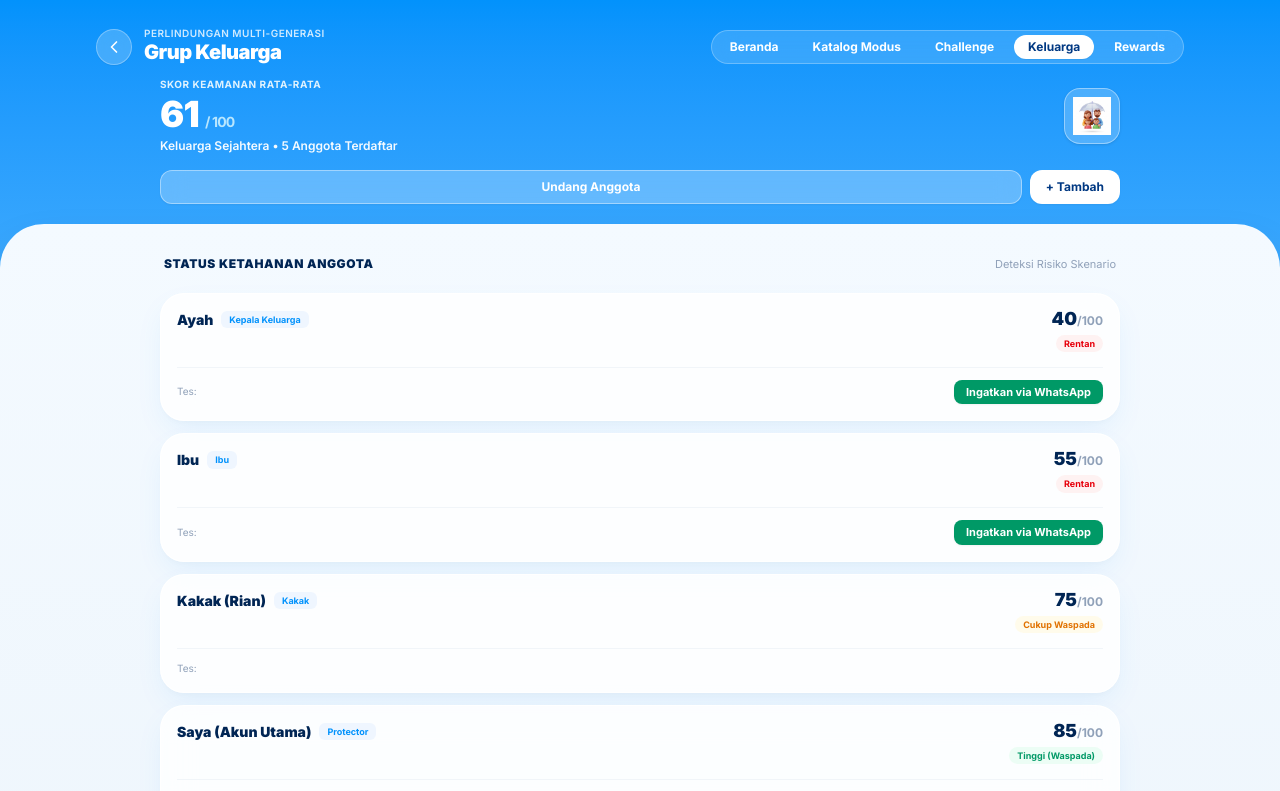
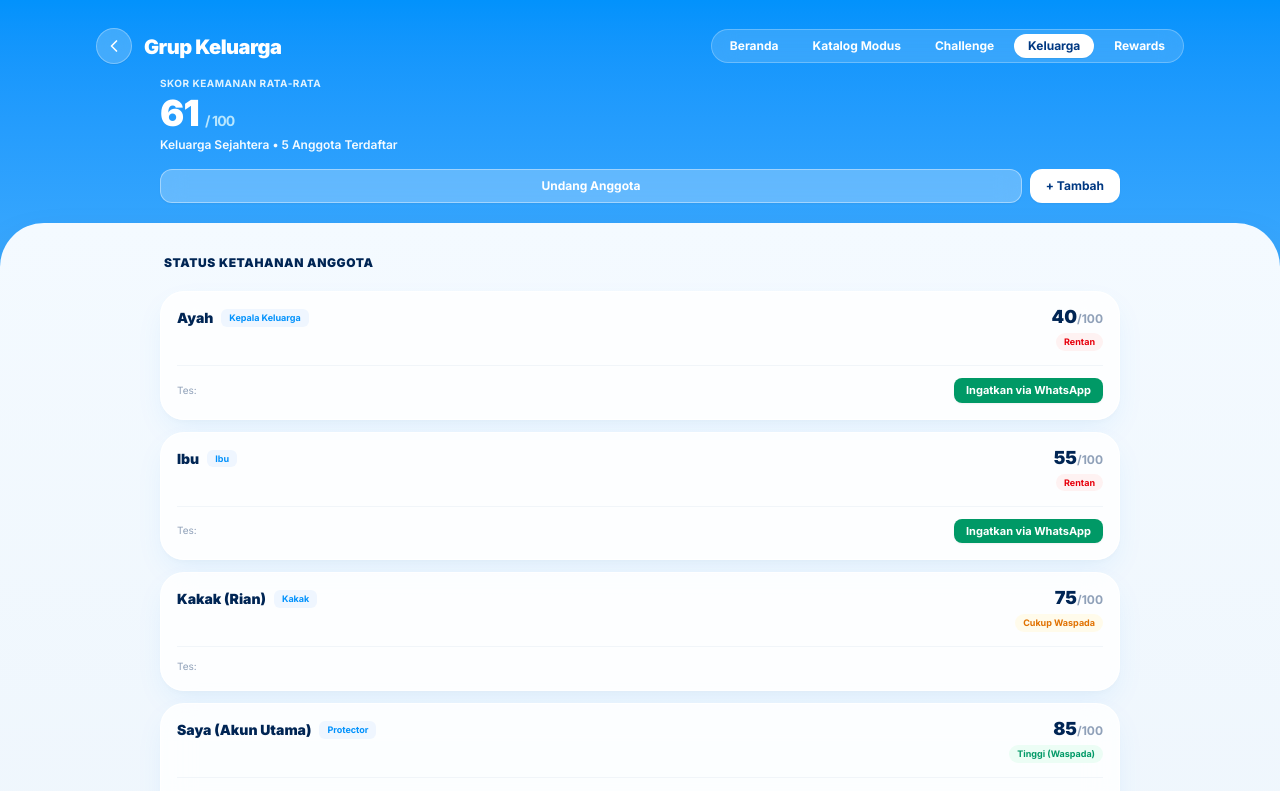
Before and after one commit to ryzmo/kenalimodus, a Next.js app: page /keluarga in a window 1280 px wide. Shown: the top 791 px of the page. Built offline with nearby package versions, Linux system fonts and the light colour scheme.

Commit message:
update ui

```diff
--- a/src/components/AppHeader.jsx
+++ b/src/components/AppHeader.jsx
@@ -32,11 +32,7 @@ export default function AppHeader({
           </Link>
         )}
         <div>
-          {subtitle && (
-            <div className="text-[10px] font-semibold text-white/80 uppercase tracking-wider leading-none">
-              {subtitle}
-            </div>
-          )}
+
           <h1 className="text-lg md:text-xl font-black text-white tracking-tight mt-0.5 leading-tight">
             {title}
           </h1>
@@ -52,11 +48,10 @@ export default function AppHeader({
               <Link
                 key={item.href}
                 href={item.href}
-                className={`px-3.5 py-1 rounded-full text-xs font-bold transition duration-150 ${
-                  isActive
+                className={`px-3.5 py-1 rounded-full text-xs font-bold transition duration-150 ${isActive
                     ? "bg-white text-[#003882] shadow-2xs"
                     : "text-white hover:bg-white/20"
-                }`}
+                  }`}
               >
                 {item.label}
               </Link>
--- a/src/pages/challenge.js
+++ b/src/pages/challenge.js
@@ -387,7 +387,7 @@ export default function ChallengePage() {
                   onClick={handleStartPreTest}
                   className="w-full rounded-2xl bg-[#0292fc] py-3 text-xs font-black text-white shadow-md transition hover:bg-[#007ad6] active:scale-95"
                 >
-                  Mulai Challenge Sekarang →
+                  Mulai Challenge Sekarang
                 </button>
               </div>
             </section>
@@ -399,27 +399,17 @@ export default function ChallengePage() {
               <div className="glass-card rounded-[28px] p-5 border border-white">
                 <div className="flex items-center justify-between">
                   <span className="text-[10px] font-black uppercase tracking-wider text-[#0292fc] bg-blue-50 px-3 py-1 rounded-full">
-                    Skenario {currentStep + 1} dari {PRE_TEST_SCENARIOS.length}
+                    {currentStep + 1} dari {PRE_TEST_SCENARIOS.length}
                   </span>
 
                   {/* Timer Pill */}
-                  <div className={`flex items-center gap-1.5 rounded-full px-3 py-1 font-mono text-xs font-black border transition ${
-                    timeLeft < 30
+                  <div className={`flex items-center gap-1.5 rounded-full px-3 py-1 font-mono text-xs font-black border transition ${timeLeft < 30
                     ? "bg-red-50 text-red-600 border-red-200 animate-pulse"
                     : "bg-blue-50/80 text-[#003882] border-blue-100"
                     }`}>
                     <Icon name="Clock3" size={13} />
                     <span>{formatTimer(timeLeft)}</span>
                   </div>
-                </div>
-
-                <div className="mt-2.5 flex items-center justify-between">
-                  <span className="text-xs font-black text-[#002554]">
-                    {activePreScenario.category}
-                  </span>
-                  <span className="text-[10px] font-bold text-slate-400">
-                    {Math.round(((currentStep + 1) / PRE_TEST_SCENARIOS.length) * 100)}% Selesai
-                  </span>
                 </div>
 
                 {/* Progress Bar */}
@@ -577,8 +567,7 @@ export default function ChallengePage() {
                   </span>
 
                   {/* Timer Pill */}
-                  <div className={`flex items-center gap-1.5 rounded-full px-3 py-1 font-mono text-xs font-black border transition ${
-                    timeLeft < 30
+                  <div className={`flex items-center gap-1.5 rounded-full px-3 py-1 font-mono text-xs font-black border transition ${timeLeft < 30
                     ? "bg-red-50 text-red-600 border-red-200 animate-pulse"
                     : "bg-emerald-50 text-emerald-800 border-emerald-200"
                     }`}>
--- a/src/pages/hasil.js
+++ b/src/pages/hasil.js
@@ -95,15 +95,6 @@ export default function HasilPage() {
               </div>
             </div>
 
-            <div className="h-14 w-14 rounded-2xl bg-white/20 backdrop-blur-md border border-white/40 flex items-center justify-center p-2 shadow-sm">
-              <Image
-                src="/3d-shield-icon.png"
-                alt="Security Shield"
-                width={48}
-                height={48}
-                className="object-contain"
-              />
-            </div>
           </div>
 
           <div className="mt-4 flex gap-2">
@@ -183,7 +174,7 @@ export default function HasilPage() {
           </section>
 
           <BottomSpace />
-          </div>
+        </div>
         </main>
 
         <div className="md:hidden"><BottomNav /></div>
--- a/src/pages/keluarga.js
+++ b/src/pages/keluarga.js
@@ -129,15 +129,6 @@ export default function KeluargaPage() {
               </div>
             </div>
 
-            <div className="h-14 w-14 rounded-2xl bg-white/20 backdrop-blur-md border border-white/40 flex items-center justify-center p-2 shadow-sm">
-              <Image
-                src="/3d-family-icon.png"
-                alt="Family Protection"
-                width={48}
-                height={48}
-                className="object-contain"
-              />
-            </div>
           </div>
 
           {/* Quick Actions in Header */}
@@ -172,7 +163,7 @@ export default function KeluargaPage() {
             <span className="text-xs font-black uppercase tracking-wider text-[#002554]">
               Status Ketahanan Anggota
             </span>
-            <span className="text-[11px] text-slate-400">Deteksi Risiko Skenario</span>
+
           </div>
 
           <div className="space-y-3">
@@ -202,8 +193,7 @@ export default function KeluargaPage() {
                         <span className="text-xs font-bold text-slate-400">/100</span>
                       </div>
                       <span
-                        className={`inline-block mt-1 text-[9px] font-bold px-2 py-0.5 rounded-full ${
-                          m.score >= 80
+                        className={`inline-block mt-1 text-[9px] font-bold px-2 py-0.5 rounded-full ${m.score >= 80
                           ? "bg-emerald-50 text-emerald-600"
                           : m.score >= 60
                             ? "bg-amber-50 text-amber-600"
```
Lines whose indentation alone changed are shown as unchanged.
